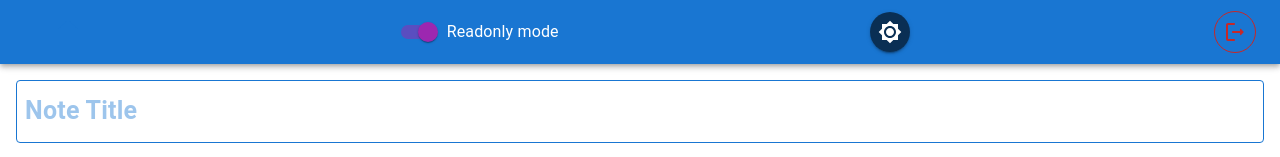
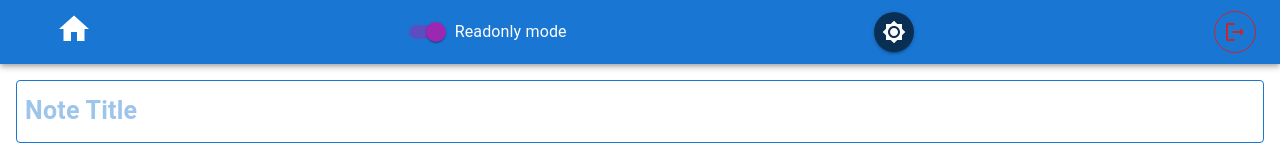
Before and after one commit to Folareen/sleek-notes, a React (Create React App) app: page /notes in a window 1280 px wide. Shown: the top 157 px of the page. Built offline with nearby package versions, Linux system fonts and the light colour scheme.

Commit message:
changed homebutton styles

```diff
--- a/src/components/HomeButton.jsx
+++ b/src/components/HomeButton.jsx
@@ -5,9 +5,9 @@ import HomeIcon from '@mui/icons-material/Home';
 
 const HomeButton = () => {
     return (
-            <Link to='/' component={RouterLink}  sx={{ color:'light.main', px: 4}} underline="none" >
-              <HomeIcon />
-            </Link>
+      <Link to='/' component={RouterLink}  sx={{ color:'background.paper', px:4}} underline="none" >
+        <HomeIcon sx={{fontSize: 36}} />
+      </Link>
     )
 }
 
```
